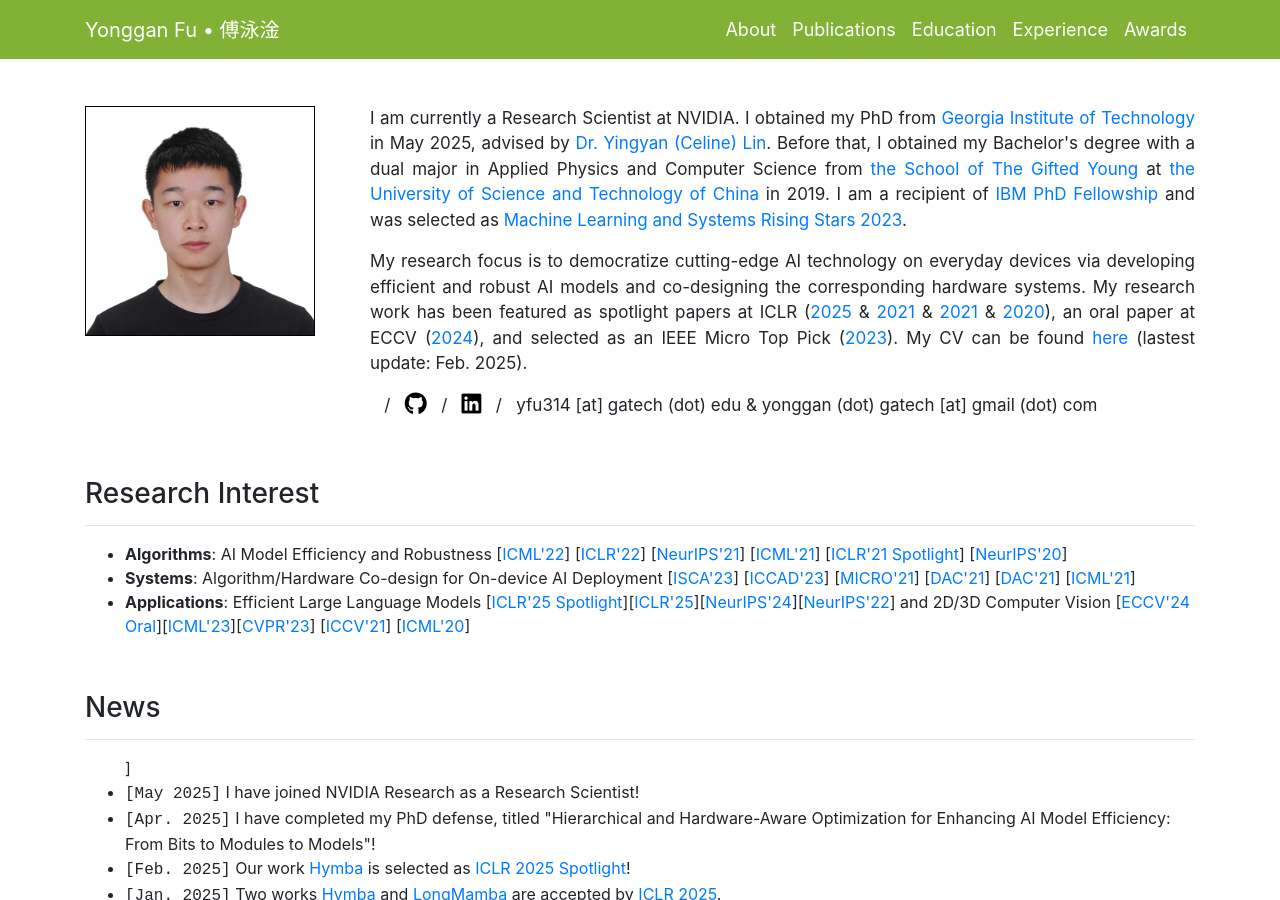
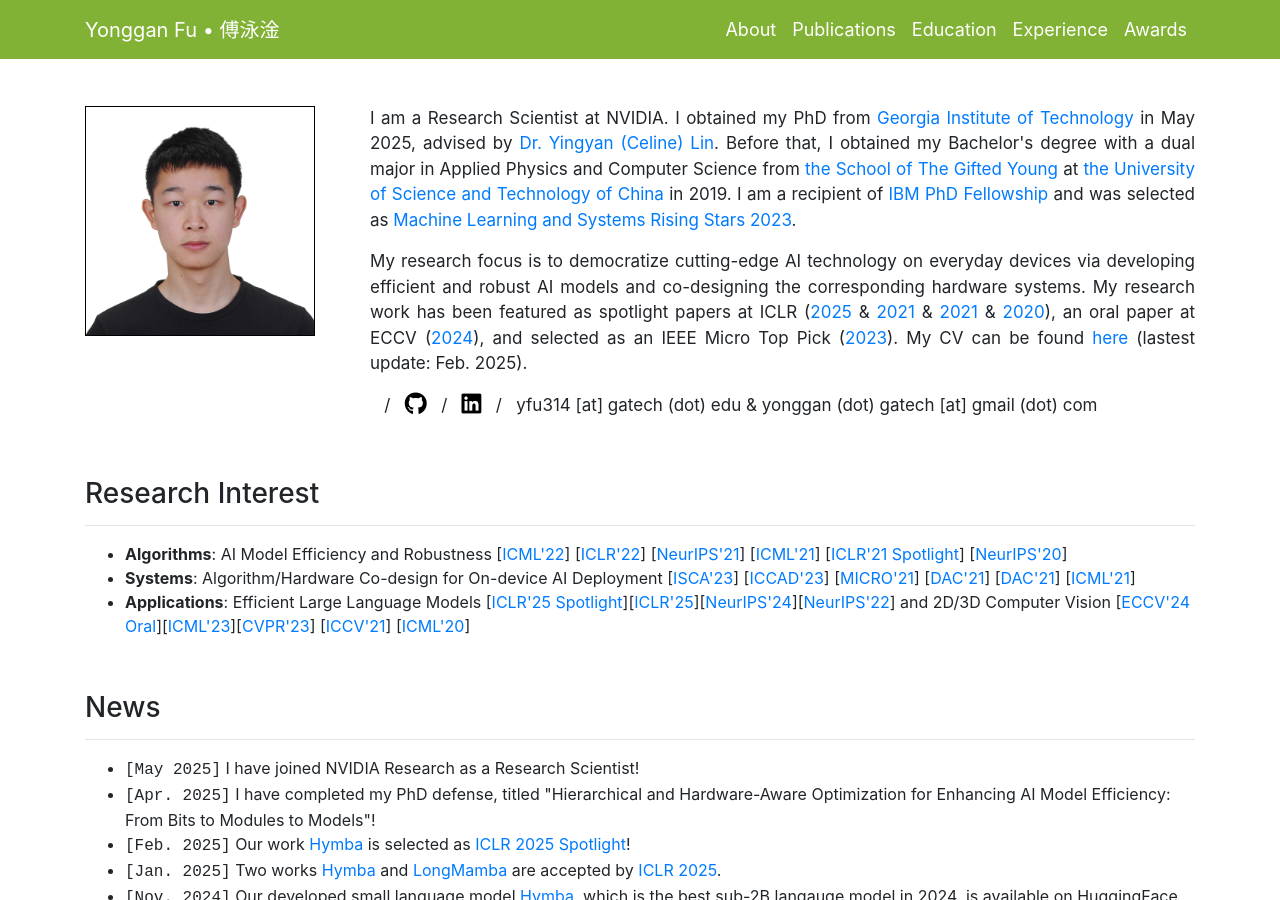
Before and after one commit to tilmto/tilmto.github.io, a Jekyll site: the page built from docs/index.markdown, in a window 1280 px wide and 900 px high. Built offline with Jekyll 4.4.1, drawn with Linux system fonts in a browser that asks for light colours; nearby versions of some CDN libraries; a style sheet for code colours, icons or effects is not loaded.

Commit message:
update nv information

```diff
--- a/docs/_layouts/index.html
+++ b/docs/_layouts/index.html
@@ -90,7 +90,7 @@
 
 			<div class="col-md-9">
 			<br>
-			<p style="text-align: justify;">I am currently a Research Scientist at NVIDIA. I obtained my PhD from <a href="https://www.gatech.edu/" target="_blank">Georgia Institute of Technology</a> in May 2025, advised by <a href="https://eiclab.scs.gatech.edu/pages/team.html" target='_blank'>Dr. Yingyan (Celine) Lin</a>.
+			<p style="text-align: justify;">I am a Research Scientist at NVIDIA. I obtained my PhD from <a href="https://www.gatech.edu/" target="_blank">Georgia Institute of Technology</a> in May 2025, advised by <a href="https://eiclab.scs.gatech.edu/pages/team.html" target='_blank'>Dr. Yingyan (Celine) Lin</a>.
 				Before that,  I obtained my Bachelor's degree with a dual major in Applied Physics and Computer Science from <a href="https://en.scgy.ustc.edu.cn/" target="_blank">the School of The Gifted Young</a> at <a href="https://en.ustc.edu.cn/" target="_blank">the University of Science and Technology of China</a> in 2019.
 				I am a recipient of <a href="https://research.ibm.com/university/awards/fellowships.html" target="_blank">IBM PhD Fellowship</a> and was selected as <a href="https://mlcommons.org/en/rising-stars-2023/" target="_blank">Machine Learning and Systems Rising Stars 2023</a>.
 			</p>
@@ -146,7 +146,7 @@
   <!-- News -->
 	<div class="container">
 		<h3 id="News" style="padding-top: 70px; margin-top: -80px;">News</h3><hr>
-		<ul>]
+		<ul>
 			<li>
 				<tt>[May 2025]</tt> I have joined NVIDIA Research as a Research Scientist!
 			</li>
```
